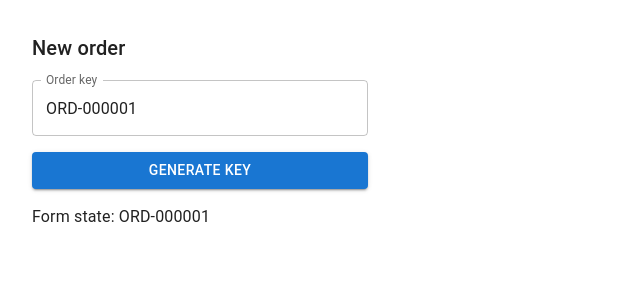
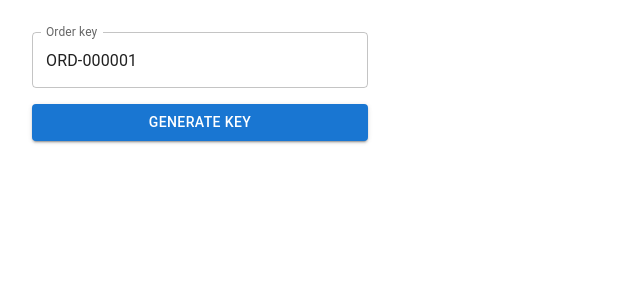
Before and after one commit to aleksandrilinykhweasl/interview-keyfield, a React (Vite) app: page / in a window 1280 px wide. Shown: the top 300 px of the page, without its empty margins (0-640 px from the left). Built offline with nearby package versions, Linux system fonts and the light colour scheme.

Commit message:
Keep only the key field and the generate button

```diff
--- a/src/App.tsx
+++ b/src/App.tsx
@@ -1,34 +1,24 @@
-import { Button, Stack, Typography } from '@mui/material';
+import { Button, Stack } from '@mui/material';
 import { useCallback, useState } from 'react';
 import { KeyField } from './lib/KeyField';
-
-type OrderForm = {
-  key: string;
-};
 
 function generateKey() {
   return 'ORD-' + Math.random().toString(36).slice(2, 8).toUpperCase();
 }
 
 export default function App() {
-  const [form, setForm] = useState<OrderForm>({ key: 'ORD-000001' });
-
-  const handleKeyChange = useCallback((key: string) => {
-    setForm((prev) => ({ ...prev, key }));
-  }, []);
+  const [key, setKey] = useState('ORD-000001');
 
   const handleGenerateKey = useCallback(() => {
-    setForm((prev) => ({ ...prev, key: generateKey() }));
+    setKey(generateKey());
   }, []);
 
   return (
     <Stack spacing={2} sx={{ p: 4, maxWidth: 400 }}>
-      <Typography variant="h6">New order</Typography>
-      <KeyField value={form.key} onChange={handleKeyChange} />
+      <KeyField value={key} onChange={setKey} />
       <Button variant="contained" onClick={handleGenerateKey}>
         Generate key
       </Button>
-      <Typography>Form state: {form.key || '(empty)'}</Typography>
     </Stack>
   );
 }
```
Also changed, not shown: 1 other file (tests, documents, lock files or other folders).
